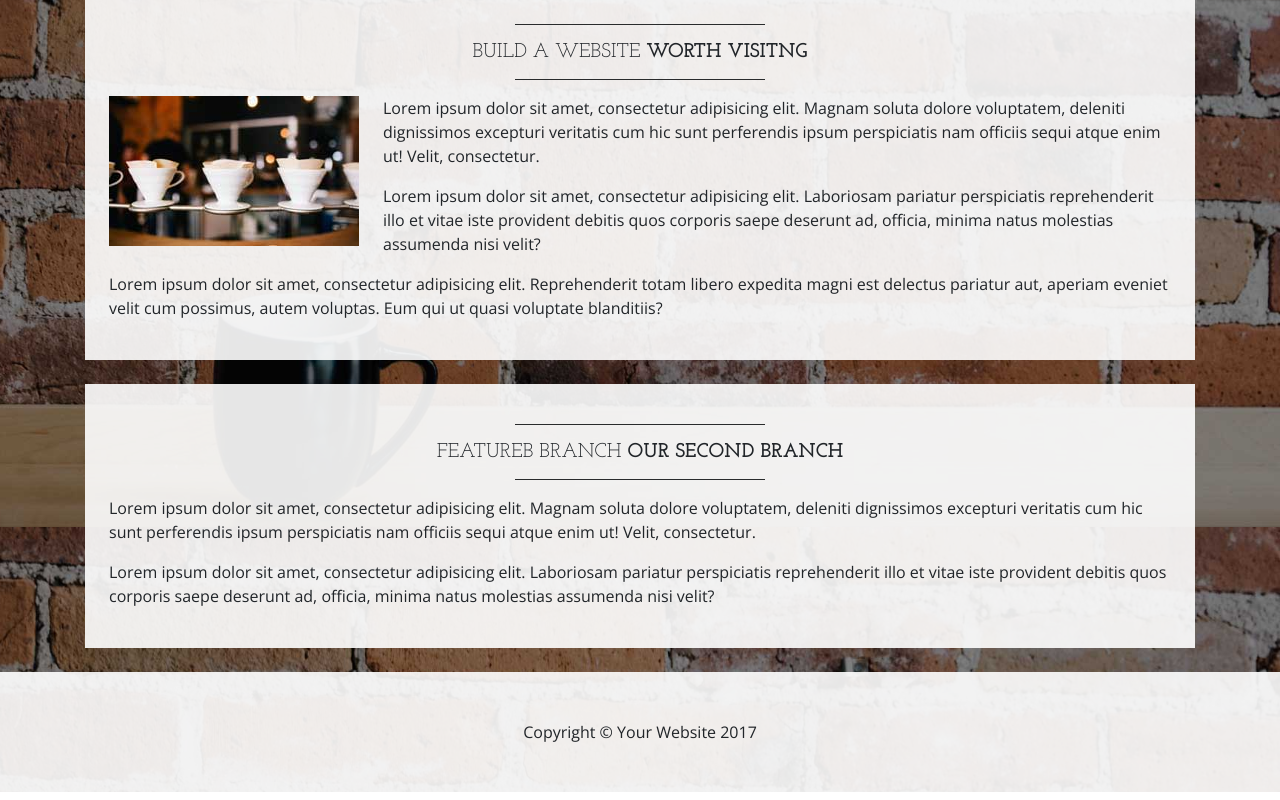
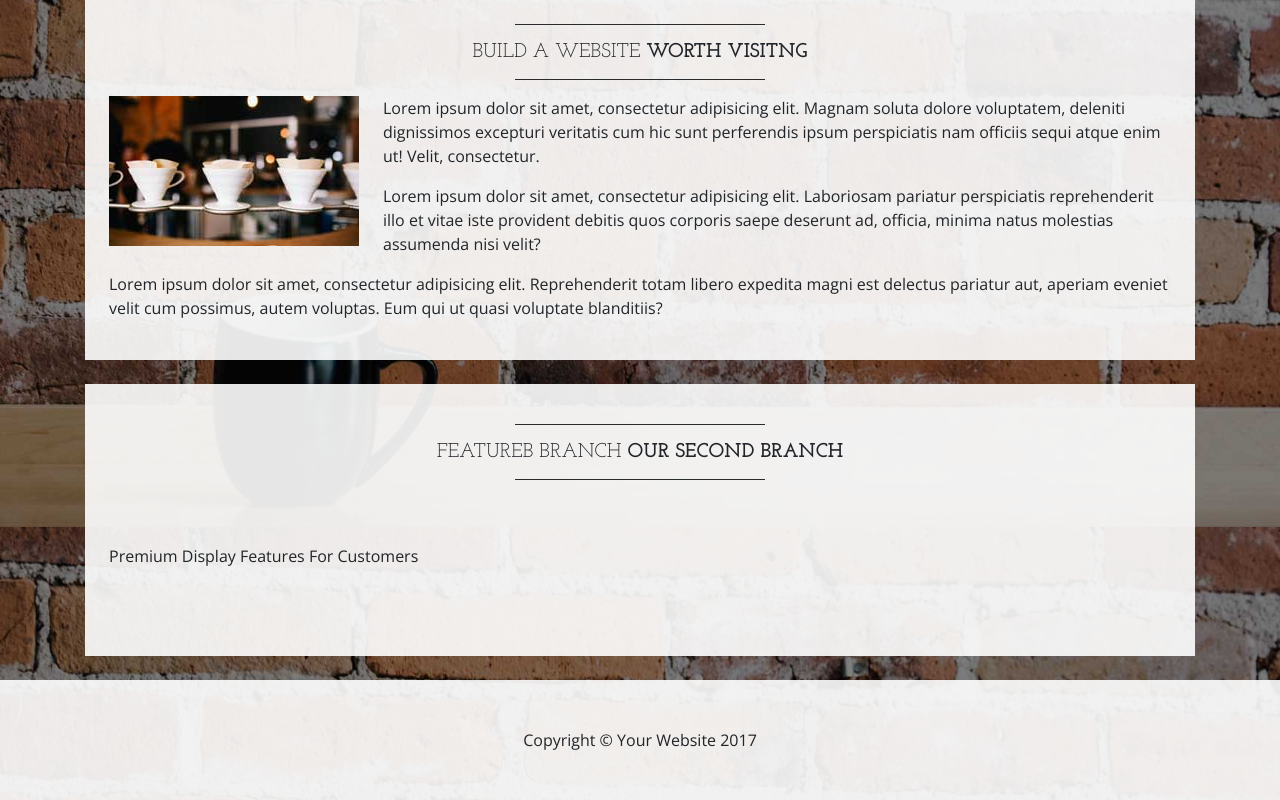
Before and after one commit to jimk1955/Introduction-to-Git, a plain HTML site: page index.html in a window 1280 px wide. Shown: the part 1073-1873 px from the top of the page. Drawn offline with nearby package versions, Linux system fonts and the light colour scheme.

Commit message:
Edited paragrah on featureB

```diff
--- a/index.html
+++ b/index.html
@@ -117,8 +117,11 @@
             <hr class="divider">
             <h2 class="text-center text-lg text-uppercase my-0">FeatureB Branch <strong>Our Second Branch</strong></h2>
             <hr class="divider">
-            <p>Lorem ipsum dolor sit amet, consectetur adipisicing elit. Magnam soluta dolore voluptatem, deleniti dignissimos excepturi veritatis cum hic sunt perferendis ipsum perspiciatis nam officiis sequi atque enim ut! Velit, consectetur.</p>
-            <p>Lorem ipsum dolor sit amet, consectetur adipisicing elit. Laboriosam pariatur perspiciatis reprehenderit illo et vitae iste provident debitis quos corporis saepe deserunt ad, officia, minima natus molestias assumenda nisi velit?</p>
+			<br>
+			<br>
+			<p> Premium Display Features For Customers </p>
+			<br>
+			<br>
         </div>
 
     </div>
```
